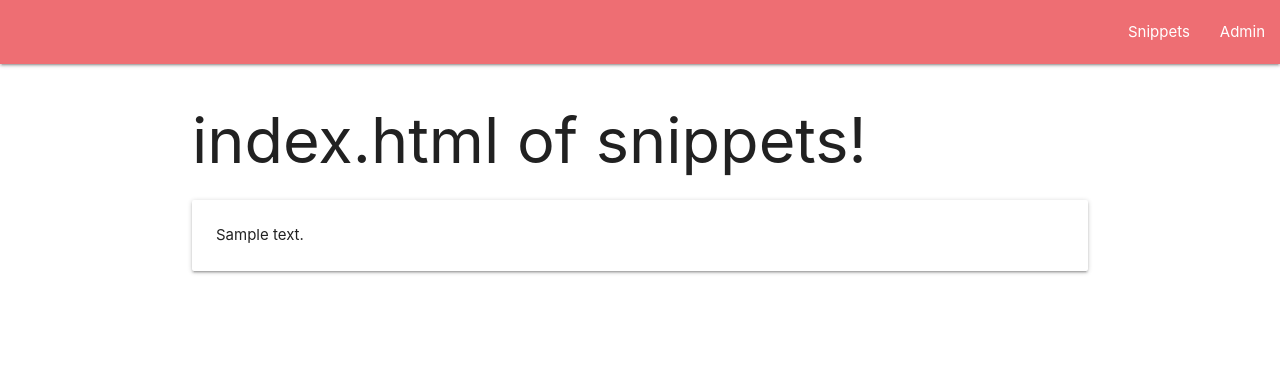
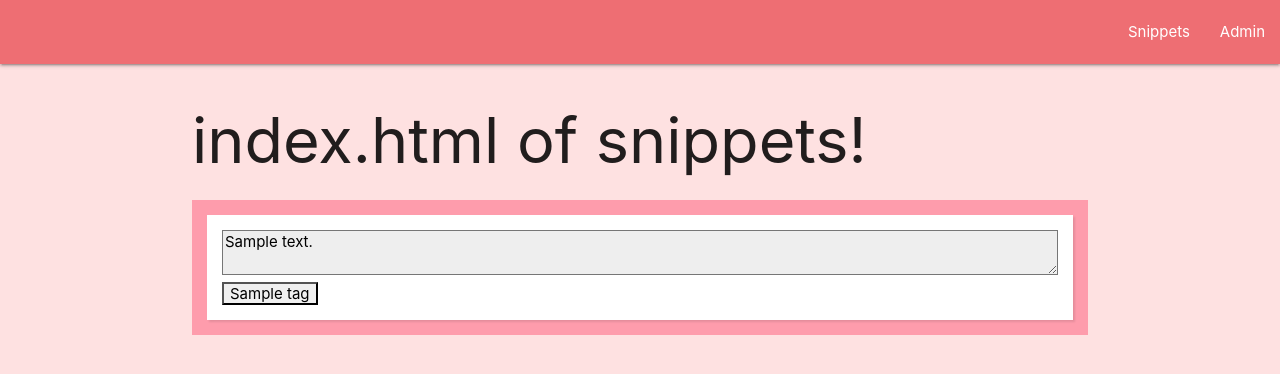
Before and after one commit to richardkentng/snippetcollector, a Django app: page /snippets/ in a window 1280 px wide. Shown: the top 374 px of the page. Run offline with Django 3.2, Linux system fonts and the light colour scheme; tables that the repository leaves empty hold one stand-in row (values such as "Sample post").

Commit message:
cadds functionality to unassociate tag from snippet on homepage

```diff
--- /dev/null
+++ b/main_app/static/css/style.css
@@ -0,0 +1,36 @@
+body {
+    background-color: rgb(254, 225, 225);
+}
+
+.cont-snippets {
+    display: grid;
+    grid-template-columns: repeat(1, 1fr);
+    gap: 10px;
+    background-color: rgb(254, 156, 172);
+    padding: 1em;
+}
+
+.snippet {
+    background-color: white;
+    padding: 1em;
+    box-shadow: 2px 2px 2px rgba(0,0,0,0.1);
+}
+
+.textarea {
+    background-color: #eee;
+}
+
+.tag {
+    background-color: rgb(240, 240, 240);
+}
+
+.tag:hover {
+    color: rgb(255, 81, 81);
+    background-color: rgb(255, 240, 242);
+    border: 2px red solid;
+    text-decoration: line-through;
+}
+
+.inline-flex {
+    display: inline-flex;
+}
--- a/main_app/templates/base.html
+++ b/main_app/templates/base.html
@@ -1,3 +1,5 @@
+{% load static %}
+
 <!DOCTYPE html>
 <html lang="en">
 <head>
@@ -7,6 +9,8 @@
     <title>Document</title>
     {% comment %} MATERIALIZE CSS {% endcomment %}
     <link rel="stylesheet" href="https://cdnjs.cloudflare.com/ajax/libs/materialize/1.0.0/css/materialize.min.css">
+    {% comment %} STATIC CSS {% endcomment %}
+    <link rel="stylesheet" href="{% static 'css/style.css' %}">
     {% comment %} MATERIALIZE JS {% endcomment %}
     <script src="https://cdnjs.cloudflare.com/ajax/libs/materialize/1.0.0/js/materialize.min.js"></script>
 
@@ -17,7 +21,6 @@
             <li><a href="{% url 'snippets' %}">Snippets</a></li>
             <li><a href="/admin" target="_blank">Admin</a></li>
         </ul>
-
     </nav>
 
     <main class="container">
--- a/main_app/templates/snippets/index.html
+++ b/main_app/templates/snippets/index.html
@@ -3,11 +3,34 @@
 {% block content %}
     <h1>index.html of snippets!</h1>
     {% comment %} RENDER ALL SNIPPETS {% endcomment %}
-    {% for snippet in snippets %}
-        <div class="card">
-            <div class="card-content">
-                    {{ snippet.body }}
+
+
+    <div class="cont-snippets">
+        {% for snippet in snippets %}
+            <div class="snippet">
+                        <textarea class="textarea">{{ snippet.body }}</textarea>
+                        {% for tag in snippet.tags.all %}
+                        <form method="POST" action="{% url 'unassoc_tag' snippet.id tag.id %}" class="inline-flex">
+                            {% csrf_token %}
+                            {% comment %} <p class="inline-flex tag" snippet-id="{{snippet.id}}" tag-id="{{tag.id}}">{{tag.name}}</p> {% endcomment %}
+                            <input type="submit" value="{{tag.name}}" class="tag">
+                        </form>
+
+                        {% endfor %}
             </div>
-        </div>
-    {% endfor %}
+        {% endfor %}
+    </div>
+
+
+
+<script>
+    {% comment %} when i click on a tag, console log it's id {% endcomment %}
+    {% comment %} get all tag elements {% endcomment %}
+    const tags = document.querySelectorAll('.tag')
+    for (let tag of tags) {
+        console.log(tag.getAttribute('tag-id'));
+    }
+</script>
+
+
 {% endblock content %}
--- a/main_app/urls.py
+++ b/main_app/urls.py
@@ -3,4 +3,5 @@ from . import views
 
 urlpatterns = [
     path('snippets/', views.snippets, name="snippets"),
+    path('snippets/<int:snippet_id>/unassoc_tag/<int:tag_id>/', views.unassoc_tag, name="unassoc_tag"),
 ]
--- a/main_app/views.py
+++ b/main_app/views.py
@@ -1,7 +1,18 @@
 from django.shortcuts import render, redirect
+from django.http import HttpResponse
 from .models import Group, Tag, Snippet
 # Create your views here.
 def snippets(request):
     # query all snippets
     snippets = Snippet.objects.all()
     return render(request, 'snippets/index.html', {'snippets': snippets})
+
+def unassoc_tag(request, snippet_id, tag_id):
+    # find snippet with provided id
+    snippet = Snippet.objects.get(id=snippet_id)
+    # find tag with provided id
+    tag = Tag.objects.get(id=tag_id)
+    # unassociate them
+    snippet.tags.remove(tag)
+    return redirect('snippets')
+    return HttpResponse('<p>unassoc_tag view funciton!</p>')
```
